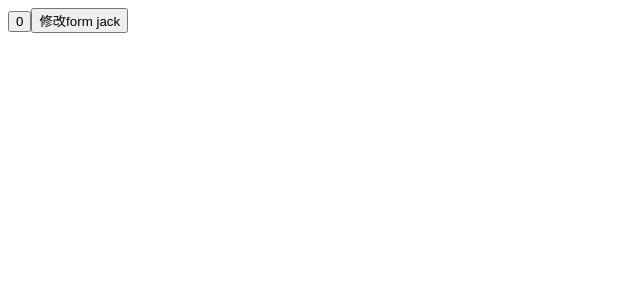
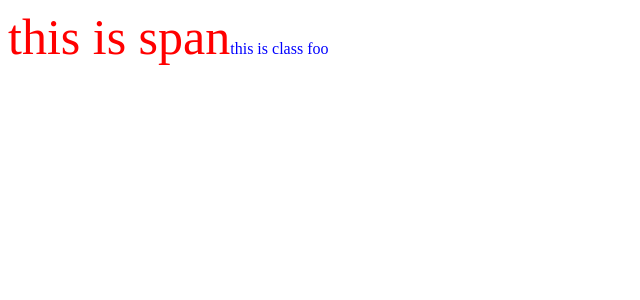
Before and after one commit to tangfire/react-basic, a React (Create React App) app: page / in a window 1280 px wide. Shown: the top 300 px of the page, without its empty margins (0-640 px from the left). Built offline with nearby package versions, Linux system fonts and the light colour scheme.

Commit message:
day1 基础样式控制

```diff
--- a/src/App.js
+++ b/src/App.js
@@ -1,32 +1,15 @@
 // 项目的根组件
 // App -> index.js -> public/index.html(root)
-
-import {useState} from "react";
+import './index.css'
+const style = {color:'red',fontSize: '50px'}
 
 function App() {
-
-  let [count, setCount] = useState(0);
-
-  const handleClick = () => {
-    setCount(count + 1);
-  }
-
-  const [form,setForm] = useState({
-    name:'jack'
-  })
-
-  const changeForm = () => {
-    setForm({
-      ...form,
-      name:'jack216'
-    });
-  }
 
   return (
 
     <div className="App">
-      <button onClick={handleClick}>{count}</button>
-      <button onClick={changeForm}>修改form {form.name}</button>
+    <span style={style}>this is span</span>
+      <span className="foo">this is class foo</span>
     </div>
 
 
--- /dev/null
+++ b/src/index.css
@@ -0,0 +1,3 @@
+.foo{
+    color:blue;
+}
```
